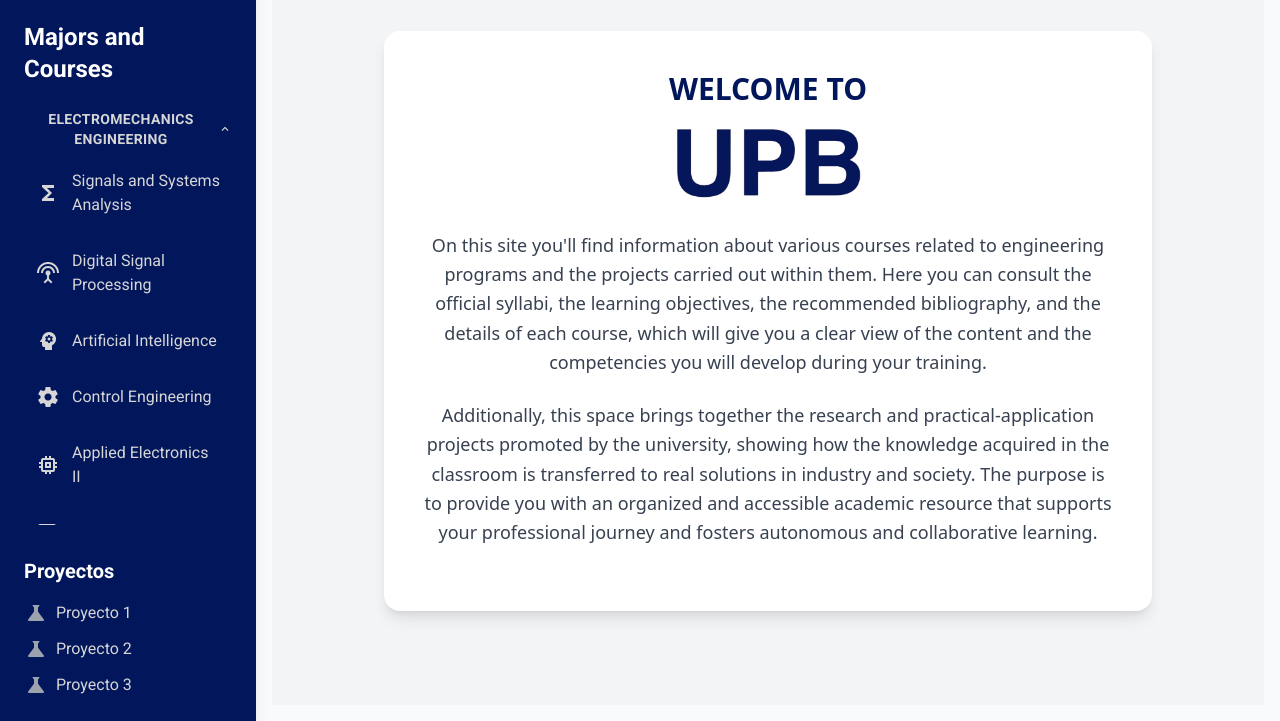
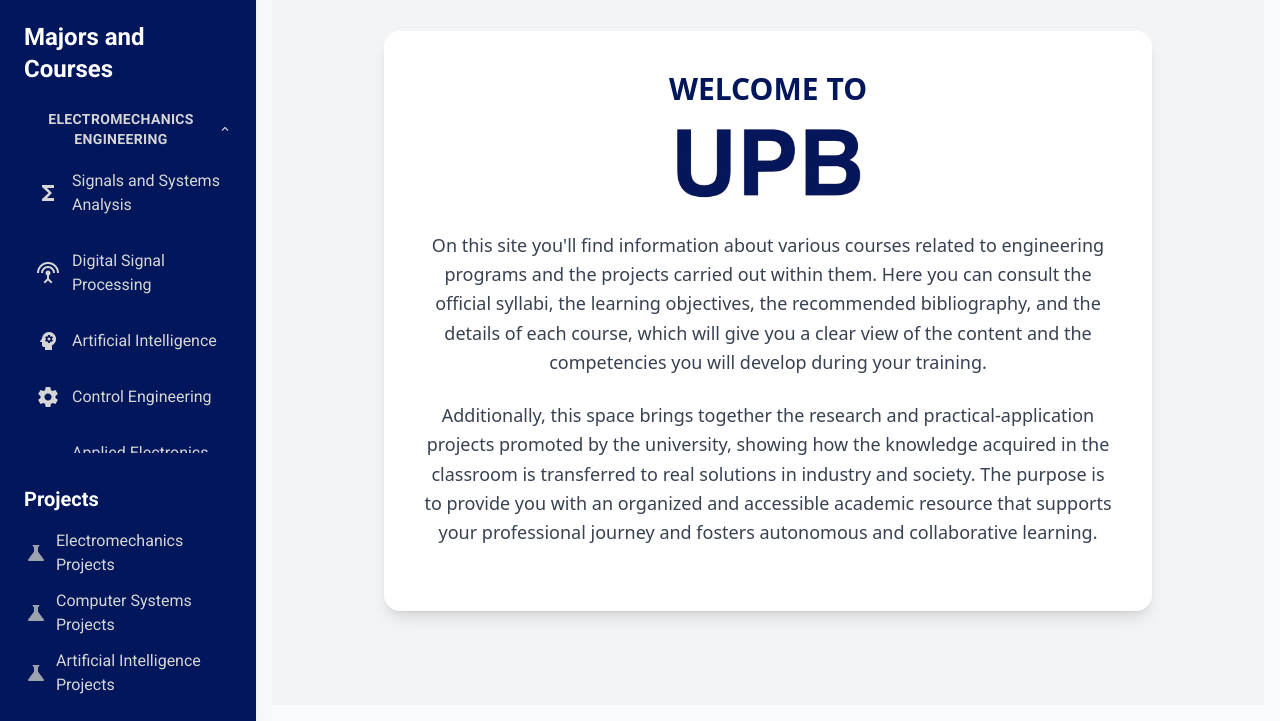
Before and after one commit to s-villanueva/paginaUPB, a plain HTML site: page index.html in a window 1280 px wide. Shown: the part 79-800 px from the top of the page. Drawn offline with nearby package versions, Linux system fonts and the light colour scheme.

Commit message:
icons and projects changed

```diff
--- a/index.html
+++ b/index.html
@@ -81,19 +81,19 @@
         </div>
         <!-- PRÁCTICAS -->
         <div class="mt-8 flex-shrink-0">
-            <h3 class="text-xl font-bold text-white mb-4">Proyectos</h3>
+            <h3 class="text-xl font-bold text-white mb-4">Projects</h3>
             <ul class="space-y-3">
                 <li><a class="flex items-center text-[#D6D6D6] hover:text-white" href="practicas.html">
                     <span class="material-icons mr-2 text-gray-400">science</span>
-                    Proyecto 1
+                    Electromechanics Projects
                 </a></li>
                 <li><a class="flex items-center text-[#D6D6D6] hover:text-white" href="#">
                     <span class="material-icons mr-2 text-gray-400">science</span>
-                    Proyecto 2
+                    Computer Systems Projects
                 </a></li>
                 <li><a class="flex items-center text-[#D6D6D6] hover:text-white" href="#">
                     <span class="material-icons mr-2 text-gray-400">science</span>
-                    Proyecto 3
+                    Artificial Intelligence Projects
                 </a></li>
             </ul>
         </div>
--- a/index.js
+++ b/index.js
@@ -47,17 +47,6 @@
             label: "Applied Electronics II",
             icon: "memory",
         },
-        {
-            id: "microcontroladores",
-            label: "Microcontrollers",
-            icon: "developer_board",
-        },
-        {
-            id: "embebidos",
-            label: "Embedded Systems",
-            icon: "devices_other",
-        }
-        ,
       ],
     },
     {
@@ -68,45 +57,44 @@
         {
           id: "data_mining",
           label:"Data Mining",
-            icon:"",
+          icon: "analytics",
         },
         {
           id: "machine_learning",
           label:"Machine Learning I & II",
-            icon: "",
+          icon: "timeline",
         },
         {
           id: "deep_l",
           label: "Deep Learning",
-            icon: "",
+          icon: "hub",
         },
         {
           id: "comp_vis",
           label: "Computer Vision",
-            icon: "",
+          icon: "visibility",
         },
         {
           id: "nat_lang_process",
           label: "Natural Language Processing",
-            icon: "",
+          icon: "language",
         },
         {
           id: "robotics",
           label: "Robotics",
-            icon: "",
+          icon: "precision_manufacturing",
         },
         {
           id: "big_data",
           label: "Big Data",
-            icon: "",
+          icon: "storage",
         },
         {
           id: "adv_ai_project",
           label: "Advanced AI Project",
-            icon: "",
+          icon: "assignment",
         },
       ]
-
     },
     {
       id: "sistem_comp",
@@ -116,36 +104,37 @@
         {
           id: "tel_network",
           label: "Telematics and Networks I",
-                icon: ""
+          icon: "lan",
         },
         {
           id: "ai_course",
           label: "Artificial Intelligence",
-                icon: "",
+          icon: "psychology",
         },
         {
           id: "adv_databases",
           label: "Advanced Databases",
-                icon: "",
+          icon: "dns",
         },
         {
           id: "topics_ai",
           label: "Selected Topics in AI",
-                icon: "",
+          icon: "auto_awesome",
         },
         {
           id: "robotics_sistems",
           label: "Robotics",
-                icon: "",
+          icon: "smart_toy",
         },
         {
           id: "thesis_project",
           label: "Thesis Project",
-                icon: "",
+          icon: "school",
         },
       ]
     },
   ];
+
 
   // === helper: build one course button with your existing animation ===
   function createCourseLink(course) {
```
Lines whose indentation alone changed are shown as unchanged.
